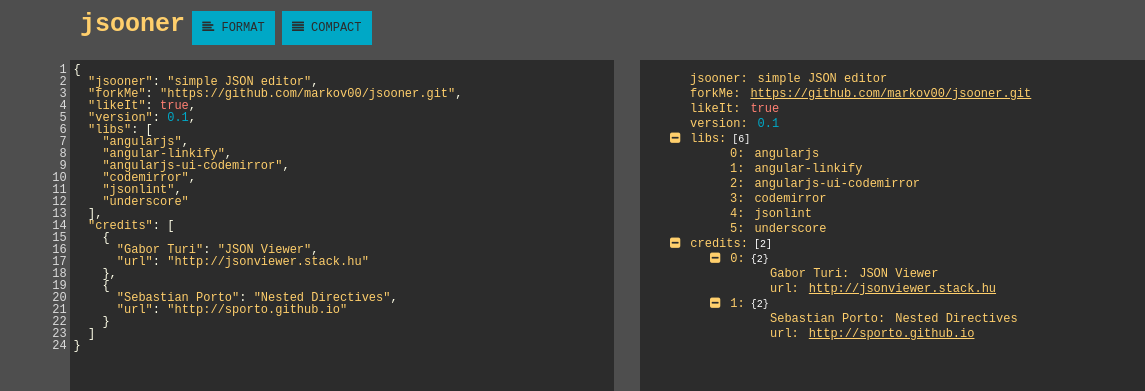
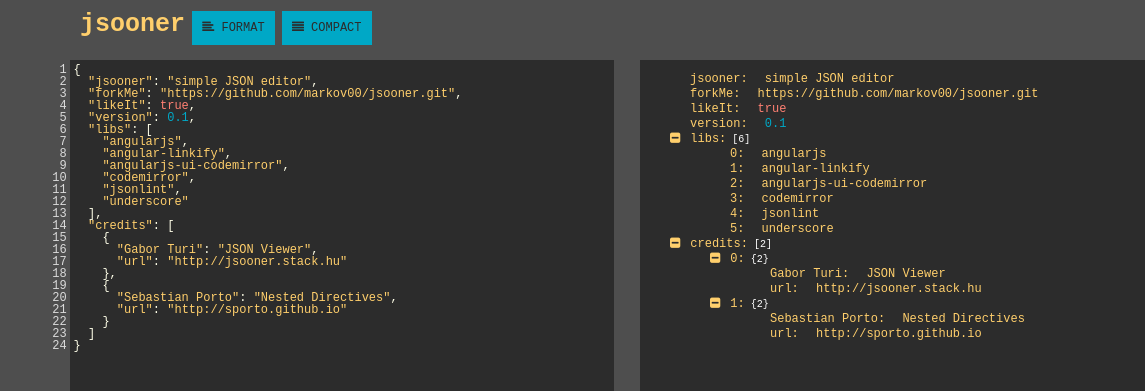
Before and after one commit to markov00/jsooner, a website: page index.html in a window 1280 px wide. Shown: the top 391 px of the page, 0-1145 px from the left. Drawn offline with Linux system fonts and the light colour scheme; grey boxes are pictures that could not be loaded.

Commit message:
disabled linkify until test

```diff
--- a/bower.json
+++ b/bower.json
@@ -1,5 +1,5 @@
 {
-  "name": "jsonviewer",
+  "name": "jsooner",
   "version": "0.0.1",
   "dependencies": {
     "angular": "*",
--- a/index.html
+++ b/index.html
@@ -31,7 +31,7 @@
 		</div>
 		<div class="container">
 			<div class="left">
-				<div ui-codemirror="editorOptions" ng-model="text" ng-class="{error:error}" ui-refresh='true'></div>
+				<div ui-codemirror="editorOptions" ng-model="text" ui-refresh='true'></div>
 			</div>
 			<div class="right">
 				<div class="json"><collection collection='data'></collection></div>
--- a/js/app.js
+++ b/js/app.js
@@ -46,7 +46,7 @@
 			template: '<li><i class="fa fa-minus-square" ng-show="!primitive" ng-click="toggleShow()"></i><div class="icon icon-{{getType()}}"  ></div><span>{{member.name}}:</span></li>',
 			link: function (scope, element, attrs) {
 				var collectionSt = '<span class="size" ng-show="getSize()>-1"> {{getSizeText()}}</span><span class="type">[{{getType()}}]</span><collection collection="member.value"></collection>';
-				var primitiveTemplate = '<span class="value {{getType()}}" linkify ng-bind="member.value"> {{member.value}} </span><span class="type">[{{getType()}}]</span>';
+				var primitiveTemplate = '<span class="value {{getType()}}"> {{member.value}} </span><span class="type">[{{getType()}}]</span>';
 				scope.primitive = false;
 
 				if (_.isArray(scope.member.value) || _.isObject(scope.member.value)) {
@@ -129,7 +129,7 @@
 		"credits": [
 			{
 				"Gabor Turi": "JSON Viewer",
-				"url": "http://jsonviewer.stack.hu"
+				"url": "http://jsooner.stack.hu"
 			},
 			{
 				"Sebastian Porto": "Nested Directives",
```
